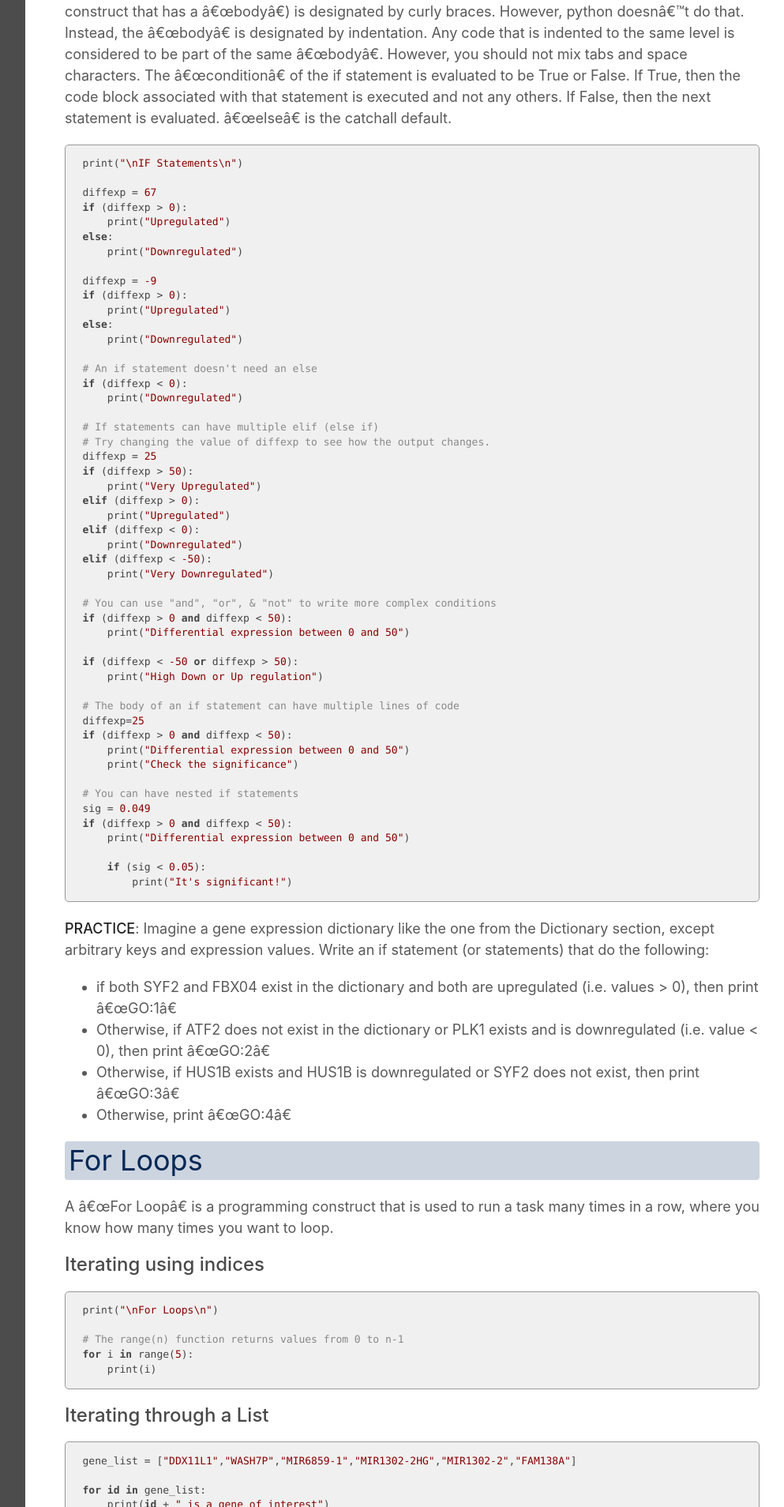
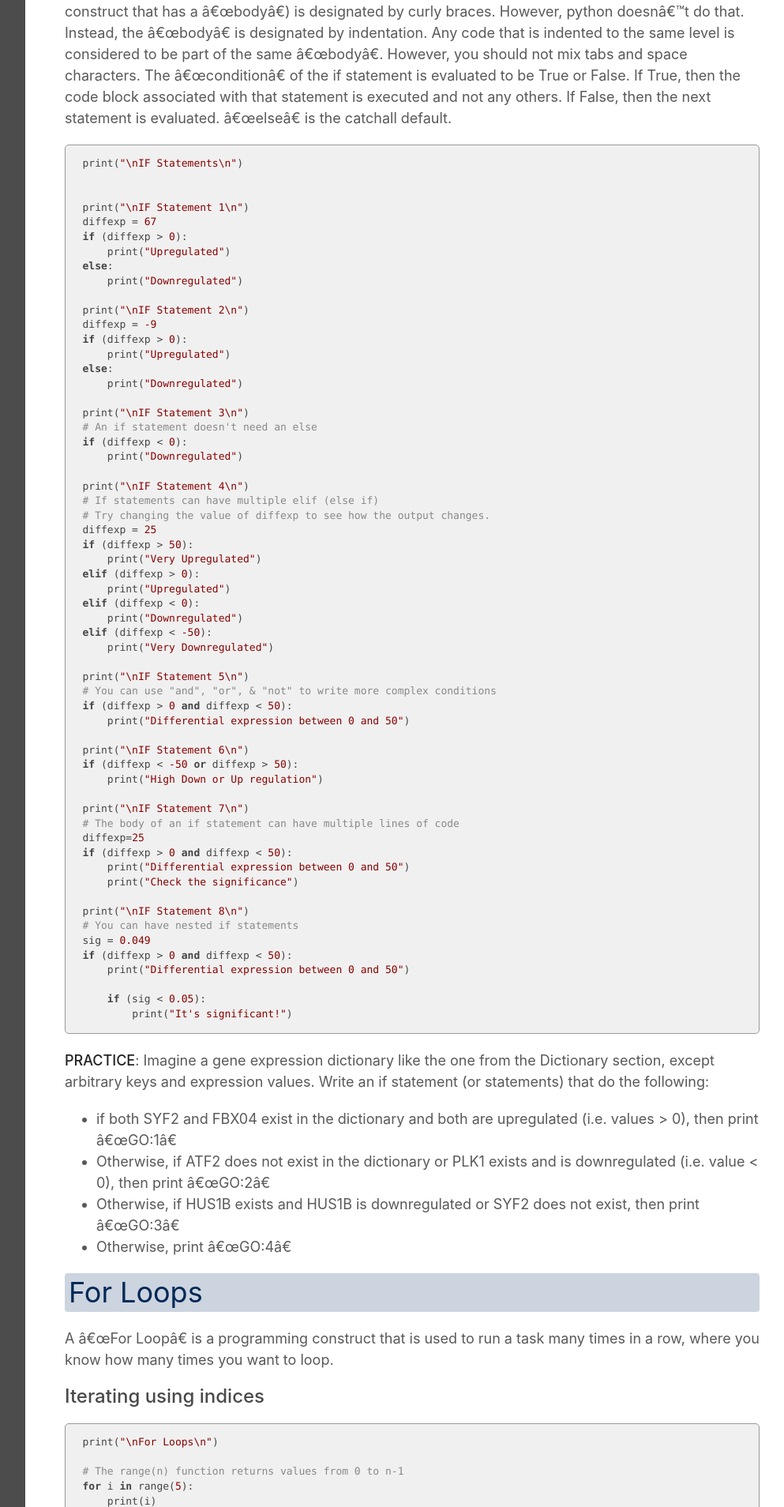
Before and after one commit to ucdavis-bioinformatics-training/2023-July-Introduction-To-Python-For-Bioinformatics, a Jekyll site: the page built from python/python3.md, in a window 1280 px wide. Shown: the part 1495-3403 px from the top of the page at 79% size, without its empty margins (268-1261 px from the left). Built offline with Jekyll 4.4.1, drawn with Linux system fonts in a browser that asks for light colours; our own code applies the rules of GitHub Pages for plain Markdown files; some of the changed text lies outside the part shown.

Commit message:
adding code

````diff
--- a/python/python3.md
+++ b/python/python3.md
@@ -19,22 +19,27 @@ In many other languages, the "body" of an "if statement" (or any other programmi
 ```
 print("\nIF Statements\n")
 
+
+print("\nIF Statement 1\n")
 diffexp = 67
 if (diffexp > 0):
     print("Upregulated")
 else:
     print("Downregulated")
 
+print("\nIF Statement 2\n")
 diffexp = -9
 if (diffexp > 0):
     print("Upregulated")
 else:
     print("Downregulated")
 
+print("\nIF Statement 3\n")
 # An if statement doesn't need an else
 if (diffexp < 0):
     print("Downregulated")
 
+print("\nIF Statement 4\n")
 # If statements can have multiple elif (else if)
 # Try changing the value of diffexp to see how the output changes.
 diffexp = 25
@@ -47,19 +52,23 @@ elif (diffexp < 0):
 elif (diffexp < -50):
     print("Very Downregulated")
 
+print("\nIF Statement 5\n")
 # You can use "and", "or", & "not" to write more complex conditions
 if (diffexp > 0 and diffexp < 50):
     print("Differential expression between 0 and 50")
 
+print("\nIF Statement 6\n")
 if (diffexp < -50 or diffexp > 50):
     print("High Down or Up regulation")
 
+print("\nIF Statement 7\n")
 # The body of an if statement can have multiple lines of code
 diffexp=25
 if (diffexp > 0 and diffexp < 50):
     print("Differential expression between 0 and 50")
     print("Check the significance")
 
+print("\nIF Statement 8\n")
 # You can have nested if statements
 sig = 0.049
 if (diffexp > 0 and diffexp < 50):
@@ -94,6 +103,8 @@ for i in range(5):
 ```
 gene_list = ["DDX11L1","WASH7P","MIR6859-1","MIR1302-2HG","MIR1302-2","FAM138A"]
 
+print(\nIterating through a list\n")
+
 for id in gene_list:
     print(id + " is a gene of interest")
 ```
@@ -102,6 +113,8 @@ for id in gene_list:
 
 ```
 gene_exp_dict = {"DDX11L1":43.2,"WASH7P":45,"MIR6859-1":60.1,"MIR1302-2HG":12,"MIR1302-2":0.5,"FAM138A":23}
+
+print(\nIterating through a dictionary\n")
 
 for gene in gene_exp_dict.keys():
     print("Gene " + gene + " has expression value: " + str(gene_exp_dict[gene]))
@@ -130,10 +143,15 @@ print(fact)
 ```
 gene_list = ["DDX11L1","WASH7P","MIR6859-1","MIR1302-2HG","MIR1302-2","FAM138A"]
 
+
+print("\nBreak\n")
+
 for id in gene_list:
     print(id + " is a gene of interest")
     if (id == "MIR1302-2HG"):
         break
+
+print("\nContinue\n")
 
 for id in gene_list:
     if (id == "MIR1302-2HG"):
@@ -154,17 +172,20 @@ import math
 
 print("\nFunctions\n")
 
+print("\nFunction 1\n")
 # Functions can have zero parameters and return nothing
 def hello():
     print("Hello, World!")
 
 hello()
 
+print("\nFunction 2\n")
 # Or they can have multiple parameters and return something
 def logfc(exp1,exp2):
     retval = math.log(exp2/exp1)
     return(retval)
 
+print("\nFunction 3\n")
 gene_exp_dict = {"DDX11L1":43.2,"WASH7P":45,"MIR6859-1":60.1,"MIR1302-2HG":12,"MIR1302-2":0.5,"FAM138A":23}
 
 de = logfc(gene_exp_dict['WASH7P'], gene_exp_dict['FAM138A'])
````
Also changed, not shown: other parts of python/python3.md (+1 -1 lines).
